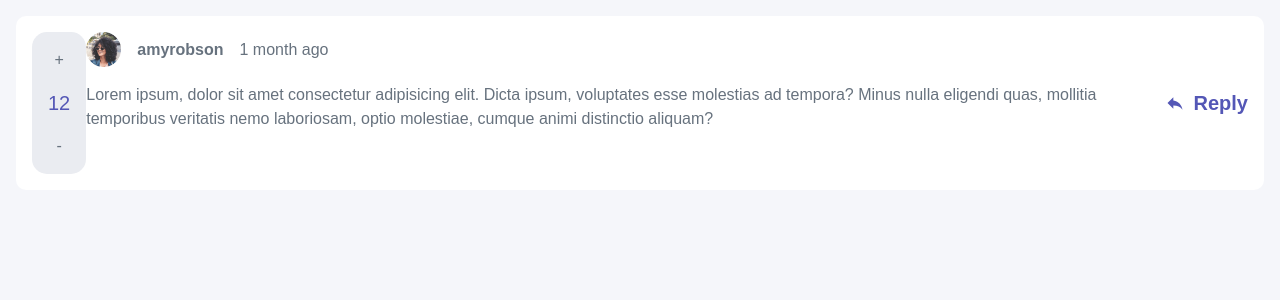
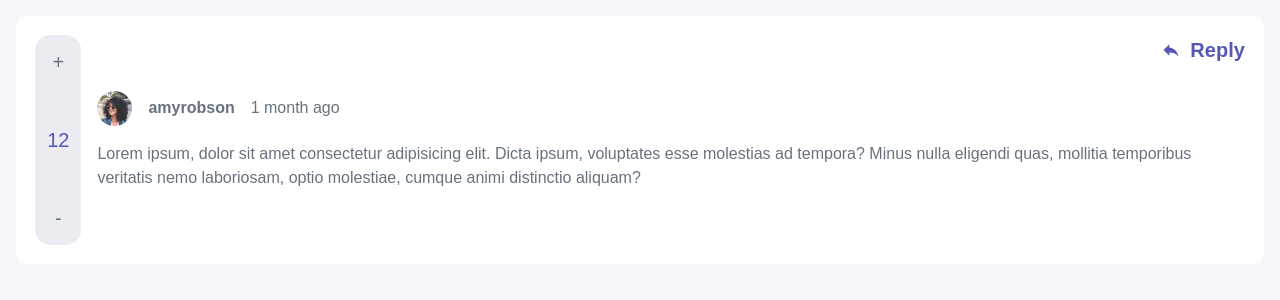
Before and after one commit to nonsoo/interactiveComments, a React (Create React App) app in the folder int-comments-app/: page / in a window 1280 px wide. Shown: the top 300 px of the page. Built offline with nearby package versions, Linux system fonts and the light colour scheme.

Commit message:
style: completes style

```diff
--- a/int-comments-app/src/components/Comment.tsx
+++ b/int-comments-app/src/components/Comment.tsx
@@ -29,7 +29,7 @@ const Comment: FC = () => {
         </p>
       </div>
 
-      <div className="replyBtn">
+      <div className="options">
         <MdReply />
         <span className="replyBtn__text">Reply</span>
       </div>
--- a/int-comments-app/src/styles/Comps/Comp.css
+++ b/int-comments-app/src/styles/Comps/Comp.css
@@ -1,19 +1,23 @@
 .rating {
-  padding: 1em;
+  padding: 0.75em;
   display: flex;
-  flex-direction: column;
+  flex-direction: row;
 
-  justify-content: center;
+  justify-content: space-between;
   align-items: center;
-  gap: 1em;
+  gap: 3em;
 
   background-color: var(--col-light-gray2);
 
   border-radius: 15px;
+
+  grid-row: 2/3;
+  width: max-content;
 }
 
 .rating__Rate {
   font-weight: var(--fw-sec);
+  font-size: var(--fs-sec);
   cursor: pointer;
 }
 
@@ -23,7 +27,7 @@
   font-size: var(--fs-sec);
 }
 
-.replyBtn {
+.options {
   display: flex;
   justify-content: center;
   align-items: center;
@@ -33,10 +37,16 @@
   cursor: pointer;
   color: var(--col-mod-blue);
   gap: 0.45em;
+
+  grid-row: 2/3;
 }
 
 .replyBtn__text {
   font-weight: var(--fw-tri);
+}
+
+.comment {
+  grid-column: 1/-1;
 }
 
 .commentUser {
@@ -59,9 +69,35 @@
 }
 
 .commentCon {
-  display: flex;
-
-  padding: 1em;
+  padding: 1.2em;
   background-color: var(--col-neut-white);
   border-radius: 10px;
+
+  display: grid;
+  grid-template-columns: repeat(2, minmax(100px, 1fr));
+  gap: 1em;
 }
+
+@media screen and (min-width: 50rem) {
+  .rating {
+    flex-direction: column;
+  }
+
+  .commentCon {
+    /* grid-template-columns: repeat(3, minmax(100px, 1fr)); */
+    grid-template-columns: auto 1fr auto;
+    place-items: center;
+  }
+
+  .rating {
+    grid-row: 1/3;
+  }
+  .comment {
+    grid-column: 2/4;
+    grid-row: 1/3;
+  }
+  .options {
+    grid-column: 3/4;
+    grid-row: 1/2;
+  }
+}
```
